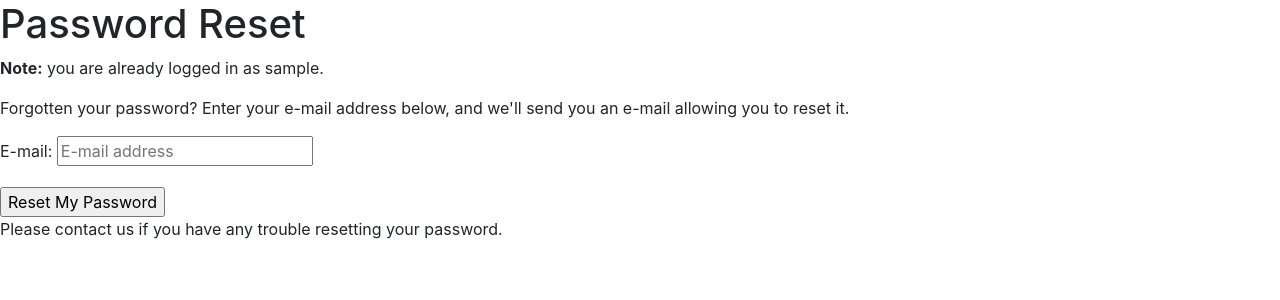
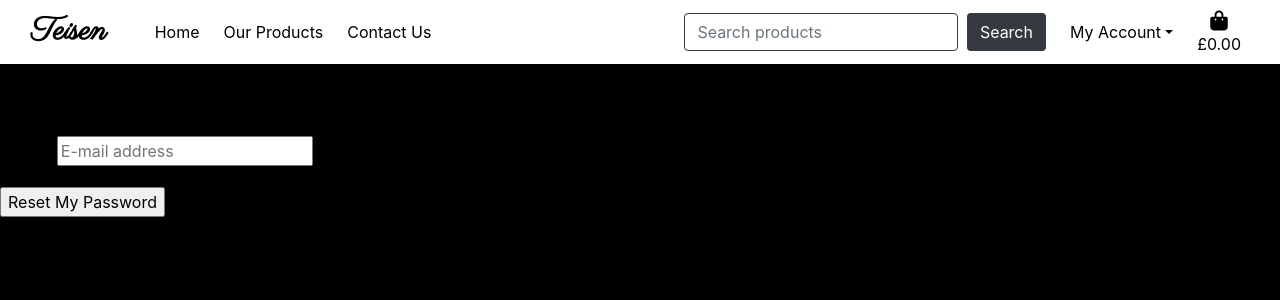
Before and after one commit to staceyJayneLewis/cake-tin, a Django app: page /accounts/password/reset/ in a window 1280 px wide. Shown: the top 300 px of the page. Run offline with Django 3.2, Linux system fonts and the light colour scheme; the visitor is signed in with stand-in values (Sample User, id 1); some libraries are stand-ins or nearby versions.

Commit message:
Style: Complete styling of header

```diff
--- a/cake_tin/settings.py
+++ b/cake_tin/settings.py
@@ -146,6 +146,10 @@ USE_TZ = True
 # https://docs.djangoproject.com/en/3.2/howto/static-files/
 
 STATIC_URL = '/static/'
+STATICFILES_DIRS =  (os.path.join(BASE_DIR, 'static'),)
+
+MEDIA_URL = '/media/'
+MEDIA_ROOT = os.path.join(BASE_DIR, 'media')
 
 # Default primary key field type
 # https://docs.djangoproject.com/en/3.2/ref/settings/#default-auto-field
--- a/static/css/base.css
+++ b/static/css/base.css
@@ -0,0 +1,24 @@
+@import url('https://fonts.googleapis.com/css2?family=Parisienne&display=swap');
+
+body{
+    color:black;
+    background-color:black;
+}
+
+.navbar-brand{
+    font-family:'Parisienne', cursive;
+    color:black;
+    font-size: 2rem;
+}
+
+.btn-outline-dark{
+    border-width: 1px;
+}
+
+.form-inline{
+    display:inline-block;
+}
+
+.nav-link {
+    color:black;
+}
--- a/templates/base.html
+++ b/templates/base.html
@@ -7,16 +7,21 @@
       <meta http-equiv="X-UA-Compatible" content="ie=edge">
       <meta charset="utf-8">
       <meta name="viewport" content="width=device-width, initial-scale=1, shrink-to-fit=no">
+      <meta name="description" content="Full stack Cake company website">
+      <meta name="keywords" content="Welsh cakes, cupcakes store, cupcakes, food, bakery, desserts">
+      <meta name="author" content="Stacey Jayne Lewis">
     {% endblock %}
 
     {% block corecss %}
       <link rel="stylesheet" href="https://cdn.jsdelivr.net/npm/bootstrap@4.6.2/dist/css/bootstrap.min.css" integrity="sha384-xOolHFLEh07PJGoPkLv1IbcEPTNtaed2xpHsD9ESMhqIYd0nLMwNLD69Npy4HI+N" crossorigin="anonymous">
+      <link rel="stylesheet" href="{% static 'css/base.css' %}">
     {% endblock %}
 
     {% block corejs %}
       <script src="https://cdn.jsdelivr.net/npm/jquery@3.5.1/dist/jquery.min.js" integrity="sha256-9/aliU8dGd2tb6OSsuzixeV4y/faTqgFtohetphbbj0=" crossorigin="anonymous"></script>
       <script src="https://cdn.jsdelivr.net/npm/popper.js@1.16.1/dist/umd/popper.min.js" integrity="sha384-9/reFTGAW83EW2RDu2S0VKaIzap3H66lZH81PoYlFhbGU+6BZp6G7niu735Sk7lN" crossorigin="anonymous"></script>
       <script src="https://cdn.jsdelivr.net/npm/bootstrap@4.6.2/dist/js/bootstrap.min.js" integrity="sha384-+sLIOodYLS7CIrQpBjl+C7nPvqq+FbNUBDunl/OZv93DB7Ln/533i8e/mZXLi/P+" crossorigin="anonymous"></script>
+      <script src="https://kit.fontawesome.com/d3ffa85e11.js" crossorigin="anonymous"></script>
     {% endblock %}
 
     <title>The Cake Tin | {% block extra_title  %}{% endblock %}</title>
@@ -24,7 +29,71 @@
   </head>
 
   <body>
-    <header class="container-fluid fixed-top"></header>
+
+  <header class="container-fluid fixed-top bg-white text-black">
+      <!-- Top nav -->
+      <nav class="navbar navbar-expand-lg py-lg-0">
+          <a class="navbar-brand" href="{% url 'home' %}">
+          <strong>Teisen</strong>
+          </a>
+          <button class="navbar-toggler" type="button" data-toggle="collapse" data-target="#navbar-collapse-button">
+            <i class="fa-solid fa-bars"></i>
+          </button>
+
+          <div class="collapse navbar-collapse text-center" id="navbar-collapse-button">
+              <ul class="navbar-nav ml-lg-4 mr-auto">
+                  <li class="nav-item active pr-2">
+                      <a class="nav-link" href="#">Home<span class="sr-only">(current)</span></a>
+                  </li>
+                  <li class="nav-item pr-2">
+                    <a class="nav-link" href="#">Our Products</a>
+                  </li>
+                   <li class="nav-item pr-2">
+                      <a class="nav-link" href="#">Contact Us</a>
+                  </li>
+              </ul>
+              <form class="form-inline mr-lg-3">
+                <input class="form-control bg-white text-dark btn-outline-dark mr-1" type="search" placeholder="Search products" aria-label="Search">
+                <button class="btn bg-dark text-white mt-2 mt-md-0" type="submit">Search</button>
+              </form>
+            <ul class="navbar-nav">
+              {% if request.user.is_authenticated %}
+                <li class="nav-item dropdown my-auto pr-2">
+                    <a class="nav-link dropdown-toggle" href="#" data-toggle="dropdown">My Account</a>
+                  <div class="dropdown-menu">
+                    <a class="dropdown-item" href="#">Order History</a>
+                    <a class="dropdown-item" href="#">Details</a>
+                    {% if request.user.is_superuser %}
+                      <a class="dropdown-item" href="#">Manage Store</a>
+                    {% endif %}
+                    <a href="{% url 'account_logout' %}" class="dropdown-item">Log Out</a>
+                  </div>
+                </li>
+              {% else %}
+                <li class="nav-item pr-2">
+                  <a href="{% url 'account_login' %}" class="nav-link" href="#">Sign In</a>
+                </li>
+                <li class="nav-item pr-2">
+                  <a href="{% url 'account_signup' %}" class="nav-link">Register</a>
+                </li>
+              {% endif %}
+                <li class="nav-item">
+                  <a class="{% if grand_total %}text-info font-weight-bold{% endif %} nav-link"
+                    href="">
+                      <i class="fa-solid fa-bag-shopping fa-lg"></i>
+                      <p class="my-0">
+                        {% if grand_total %}
+                          ${{ grand_total|floatformat:2 }}
+                        {% else %}
+                          £0.00
+                        {% endif %}
+                      </p>
+                  </a>
+                </li>
+            </ul>
+          </div>
+      </nav>
+  </header>
 
     {% if messages %}
       <div class="message-container"></div>
```
